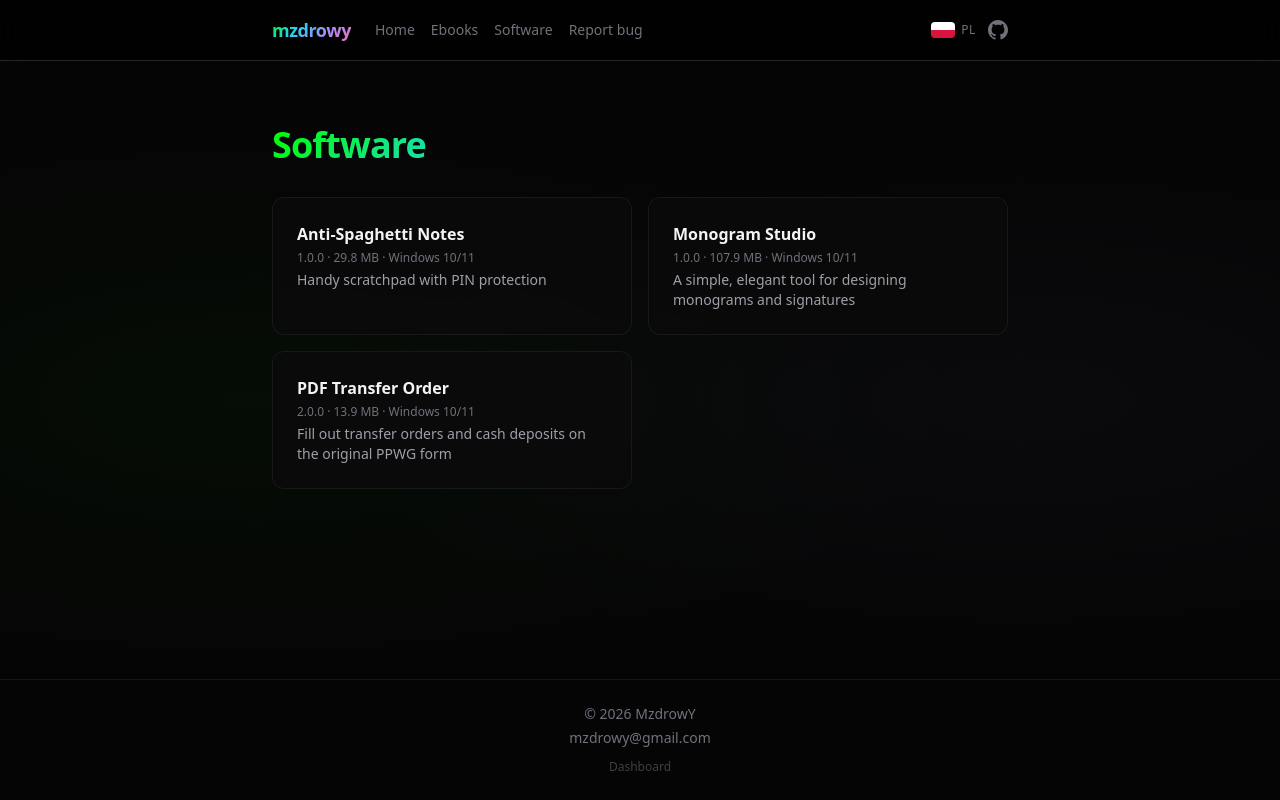
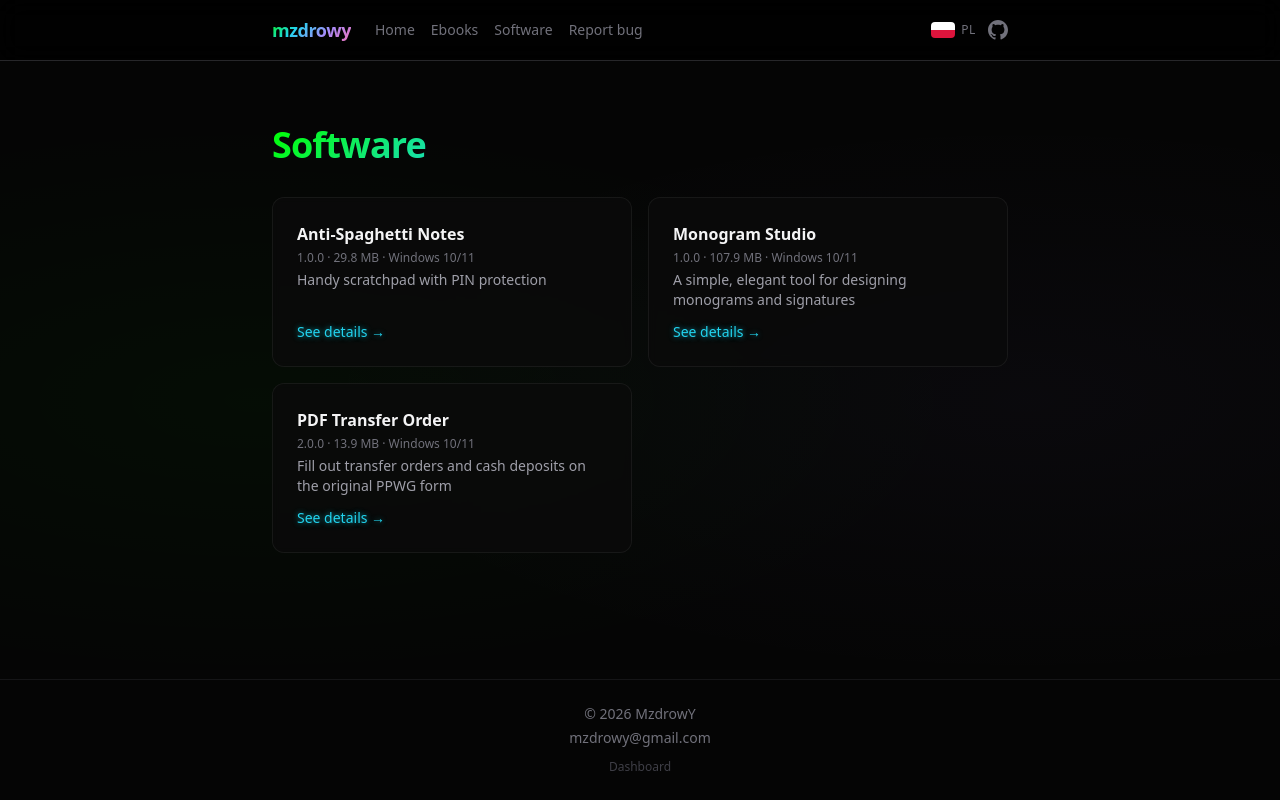
Before and after one commit to MzdrowY/mzdrowy.github.io, a Next.js app: page /en/programy in a window 1280 px wide. Built offline with nearby package versions, Linux system fonts and the light colour scheme; no server answers.

Commit message:
fix(ui): add neon-cyan CTA to program listing cards

```diff
--- a/src/app/[locale]/programy/page.tsx
+++ b/src/app/[locale]/programy/page.tsx
@@ -39,10 +39,11 @@ export default async function ProgramsPage({ params }: Props) {
           const prog = programLocale(p, l);
           const sizeMB = (p.installerSize / (1024 * 1024)).toFixed(1);
           return (
-            <Link key={p.slug} href={`/${locale}/programy/${p.slug}`} className="glow-card rounded-xl p-6">
+            <Link key={p.slug} href={`/${locale}/programy/${p.slug}`} className="glow-card rounded-xl p-6 flex flex-col">
               <h2 className="mb-1 font-semibold text-zinc-100">{prog.title}</h2>
               <p className="mb-1 text-xs text-zinc-500">{p.version} &middot; {sizeMB} MB &middot; {p.platform}</p>
-              <p className="text-sm text-zinc-400">{prog.subtitle}</p>
+              <p className="mb-3 flex-1 text-sm text-zinc-400">{prog.subtitle}</p>
+              <span className="text-sm font-medium text-neon-cyan">{t(l, "home.check-program")}</span>
             </Link>
           );
         })}
```
